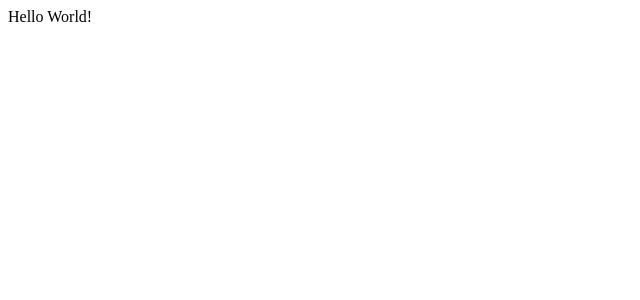
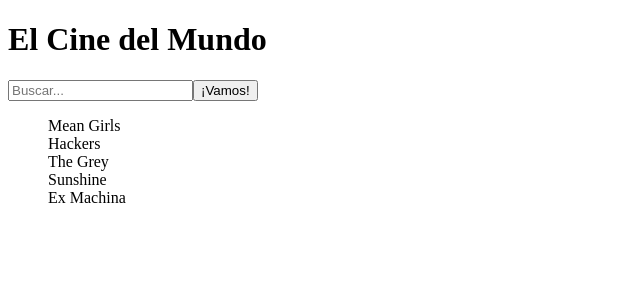
Before and after one commit to jchan3990/movieList, a React app: page / in a window 1280 px wide. Shown: the top 300 px of the page, without its empty margins (0-640 px from the left). Built offline with nearby package versions, Linux system fonts and the light colour scheme; the HTML template or start-up script is replaced by a standard one.

Commit message:
Search done

```diff
--- a/client/src/components/App.jsx
+++ b/client/src/components/App.jsx
@@ -1,11 +1,51 @@
 import React, { useState, useEffect } from 'react';
 import axios from 'axios';
 
+import MovieList from './MovieList.jsx';
+import SearchBar from './SearchBar.jsx';
+
+var movies = [
+  {title: 'Mean Girls'},
+  {title: 'Hackers'},
+  {title: 'The Grey'},
+  {title: 'Sunshine'},
+  {title: 'Ex Machina'},
+];
+
 const App = () => {
+  const [movieList, setMovieList] = useState(movies);
+  const [searched, setSearched] = useState(false);
+
+  const onSearch = (search) => {
+    let searchList = [];
+    movieList.forEach(movie => {
+      if (movie.title.toLowerCase().indexOf(search.toLowerCase()) !== -1) searchList.push(movie);
+    })
+
+    setSearched(true);
+
+    if (searchList.length) setMovieList(searchList);
+    else setMovieList([]);
+  }
+
+  const onShowAll = () => {
+    setSearched(false);
+    setMovieList(movies);
+  }
+
+
+  const showAll = () => {
+    if (searched) {
+      return (<button className="showAll" onClick={onShowAll} >Mostrar Todo</button>)
+    }
+  }
 
   return (
     <div>
-      Hello World!
+      <h1>El Cine del Mundo</h1>
+      <SearchBar onSearch={onSearch} />
+      <MovieList movies={movieList} />
+      {showAll()}
     </div>
   )
 };
--- /dev/null
+++ b/client/src/components/MovieItem.jsx
@@ -0,0 +1,11 @@
+import React, { useState, useEffect } from 'react';
+
+const MovieItem = ({ movie }) => {
+  return (
+    <div className="movieItem">
+      <span className="movie">{movie.title}</span>
+    </div>
+  )
+};
+
+export default MovieItem;
--- /dev/null
+++ b/client/src/components/MovieList.jsx
@@ -0,0 +1,17 @@
+import React from 'react';
+
+import MovieItem from './MovieItem.jsx'
+
+const MovieList = ({ movies }) => {
+  return (
+    <div className="movieListContainer">
+      <ul>
+        {movies.map((movie, idx) => (
+          <MovieItem key={idx} movie={movie} />
+        ))}
+      </ul>
+    </div>
+  )
+};
+
+export default MovieList;
--- /dev/null
+++ b/client/src/components/SearchBar.jsx
@@ -0,0 +1,25 @@
+import React, { useState } from 'react';
+
+const SearchBar = ({ onSearch }) => {
+  const [title, setTitle] = useState('');
+
+  const onSubmit = (e) => {
+    e.preventDefault();
+    onSearch(title);
+    resetSearch();
+  }
+
+  const resetSearch = () => {
+    setTitle('');
+    document.getElementById('searchContainer').reset();
+  }
+
+  return (
+    <form id="searchContainer" onSubmit={onSubmit} >
+      <input type="search" name="title" placeholder="Buscar..." onChange={(e) => setTitle(e.target.value)} />
+      <button>¡Vamos!</button>
+    </form>
+  )
+};
+
+export default SearchBar;
```
Also changed, not shown: 3 other files (tests, documents, lock files or other folders).
